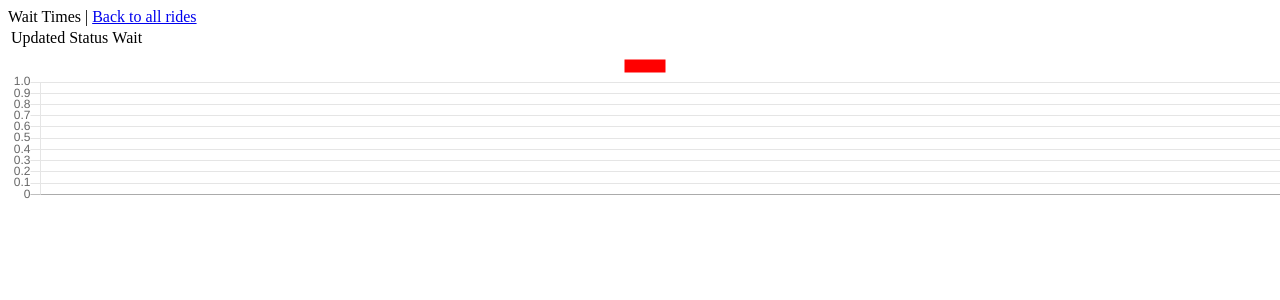
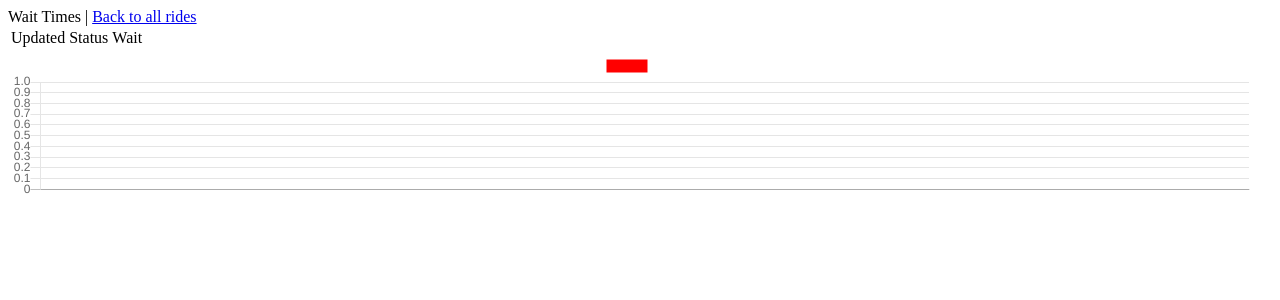
Before and after one commit to jonstoddart/DollywoodWaitTimes, a PHP site: template app/views/pages/ride.html.twig in a window 1280 px wide. Shown: the top 300 px of the page. Run offline with PHP 8.4, Linux system fonts and the light colour scheme; the template is opened without the code that fills it, so the values that code supplies are empty; some libraries are stand-ins or nearby versions.

Commit message:
Added div with padding to chart.

```diff
--- a/app/views/pages/ride.html.twig
+++ b/app/views/pages/ride.html.twig
@@ -24,5 +24,7 @@
             {% endfor %}
         </tbody>
     </table>
-    <canvas id="ride-chart" width="800" height="100"></canvas>
+    <div style="padding-right: 20px;">
+        <canvas id="ride-chart" width="800" height="100"></canvas>
+    </div>
 {% endblock %}
```
